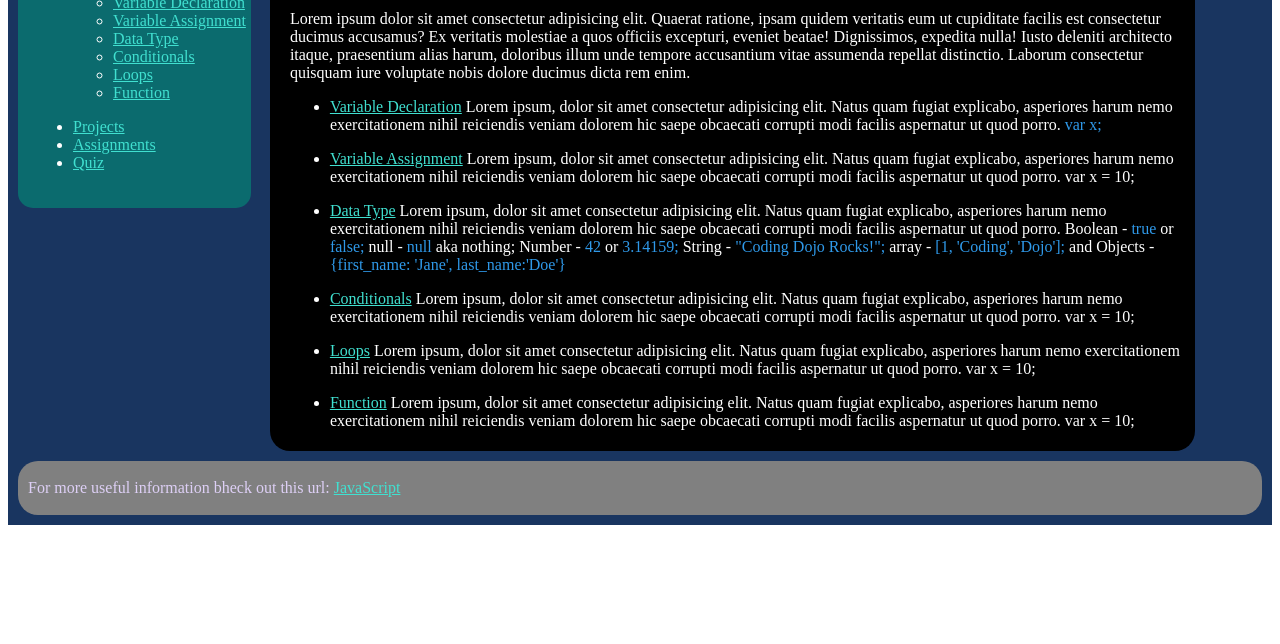
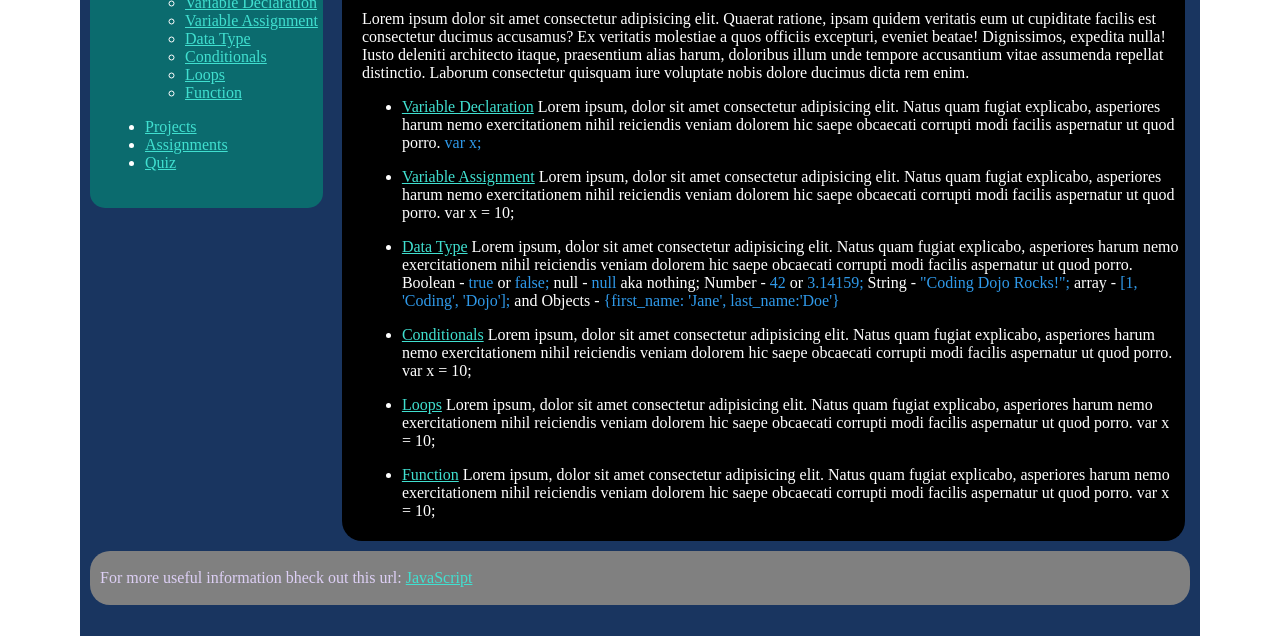
Before and after one commit to rabindra-malakar/coding-dojo, a plain HTML site: page WebFundamentals/CSS/JavaScript-Basics/index.html in a window 1280 px wide. Shown: the part 192-836 px from the top of the page. Before the commit the page ends 800 px from the top, so only its background shows below. Drawn offline with Linux system fonts and the light colour scheme.

Commit message:
made changes to css file

```diff
--- a/WebFundamentals/CSS/JavaScript-Basics/index.css
+++ b/WebFundamentals/CSS/JavaScript-Basics/index.css
@@ -1,7 +1,12 @@
-/*  */
+
+/* body * {
+    outline: 1px solid red;
+} */
 #wrapper {
-    min-width: 970px;
+    width: 1100px;
+    height: 800px;
     background-color: rgb(25, 53, 96);
+    margin: 0px auto;
     padding: 10px;
 }
 #header {
@@ -28,7 +33,7 @@
 }
 #main {
     min-height: 450px;
-    width: 900px;
+    width: 818px;
     background-color: black;
     color: white;
     padding: 5px 5px 5px 20px;
```
